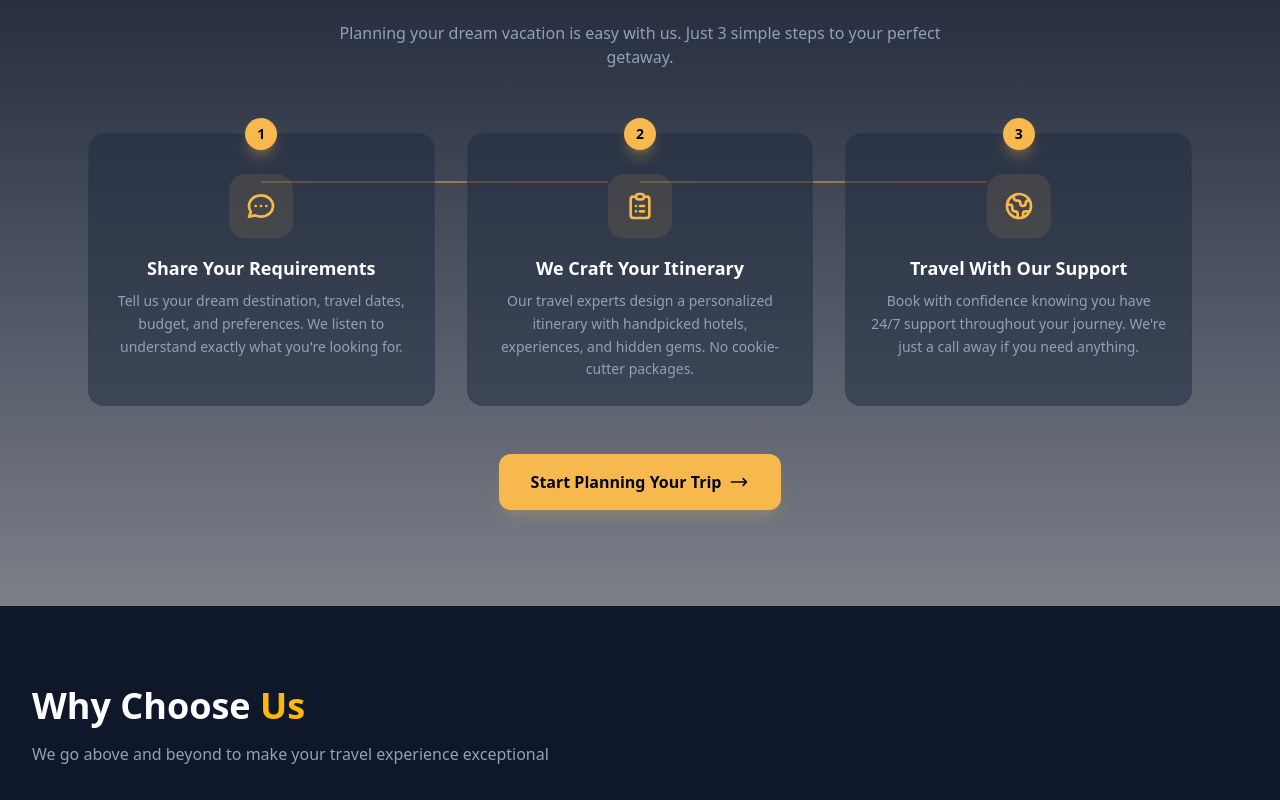
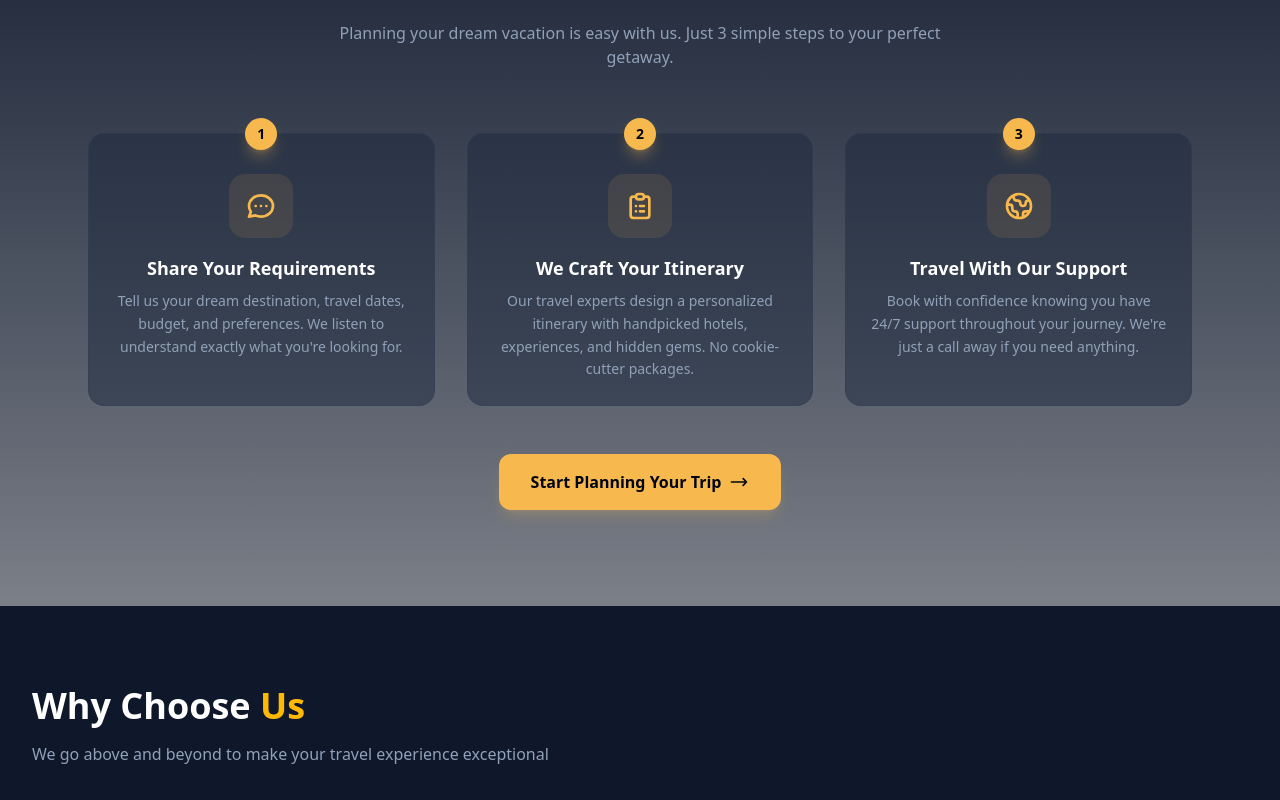
Before and after one commit to YJ1302/swipengoweb, a Next.js app: page / in a window 1280 px wide. Shown: the part 1680-2480 px from the top of the page. Built offline with nearby package versions, Linux system fonts and the light colour scheme; no server answers.

Commit message:
line update

```diff
--- a/src/components/sections/HowItWorks.tsx
+++ b/src/components/sections/HowItWorks.tsx
@@ -54,11 +54,6 @@ export function HowItWorks() {
                 <div className="grid md:grid-cols-3 gap-8 items-stretch">
                     {steps.map((step, index) => (
                         <div key={index} className="relative h-full">
-                            {/* Connector Line (hidden on mobile, last item) */}
-                            {index < steps.length - 1 && (
-                                <div className="hidden md:block absolute top-12 left-1/2 w-full h-0.5 bg-gradient-to-r from-brand-primary/50 to-brand-accent/50" />
-                            )}
-
                             <div className="relative h-full bg-slate-800/50 border border-slate-700/50 rounded-2xl p-6 text-center hover:border-brand-primary/30 transition-colors group flex flex-col">
                                 {/* Number Badge */}
                                 <div className="absolute -top-4 left-1/2 -translate-x-1/2 w-8 h-8 bg-brand-primary text-brand-navy font-bold rounded-full flex items-center justify-center text-sm shadow-lg shadow-brand-primary/30">
```
